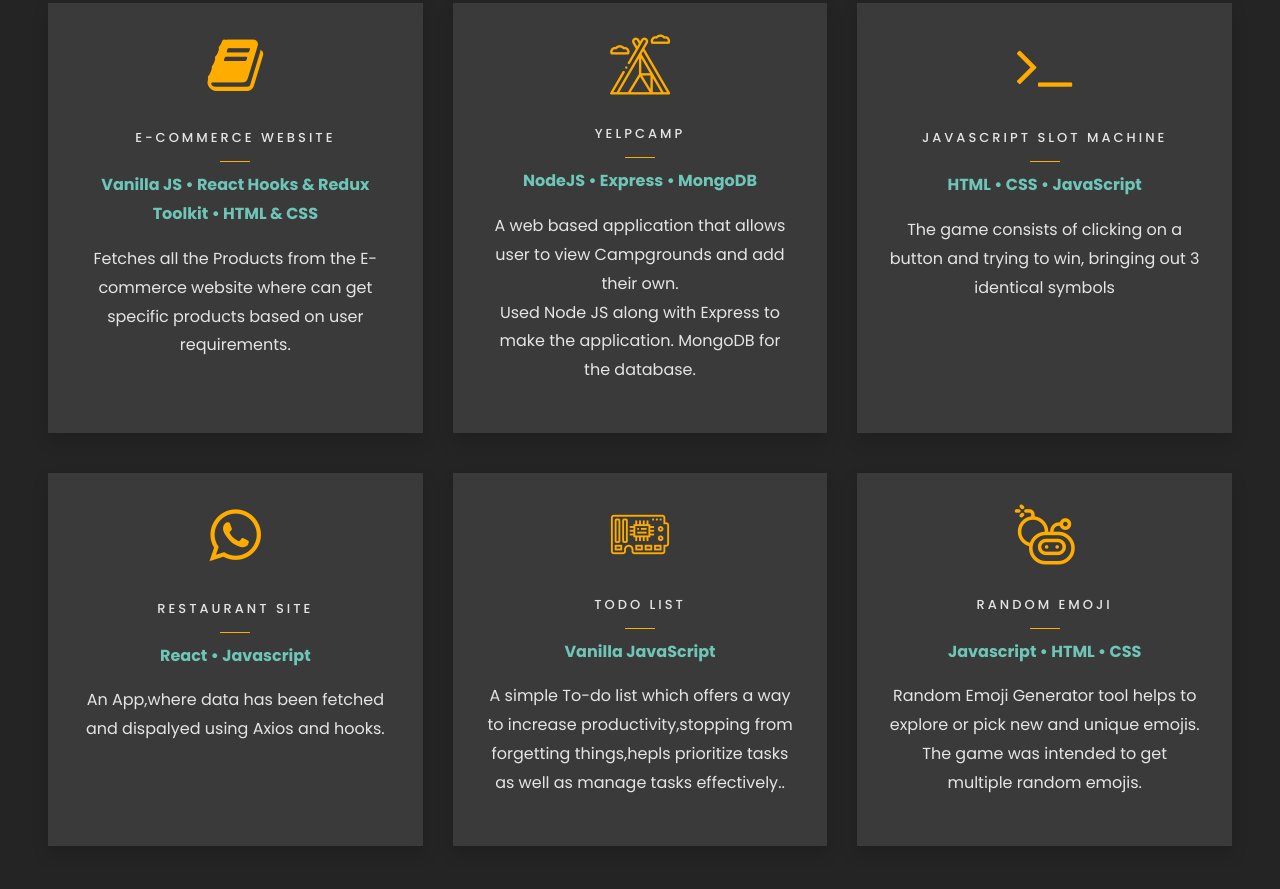
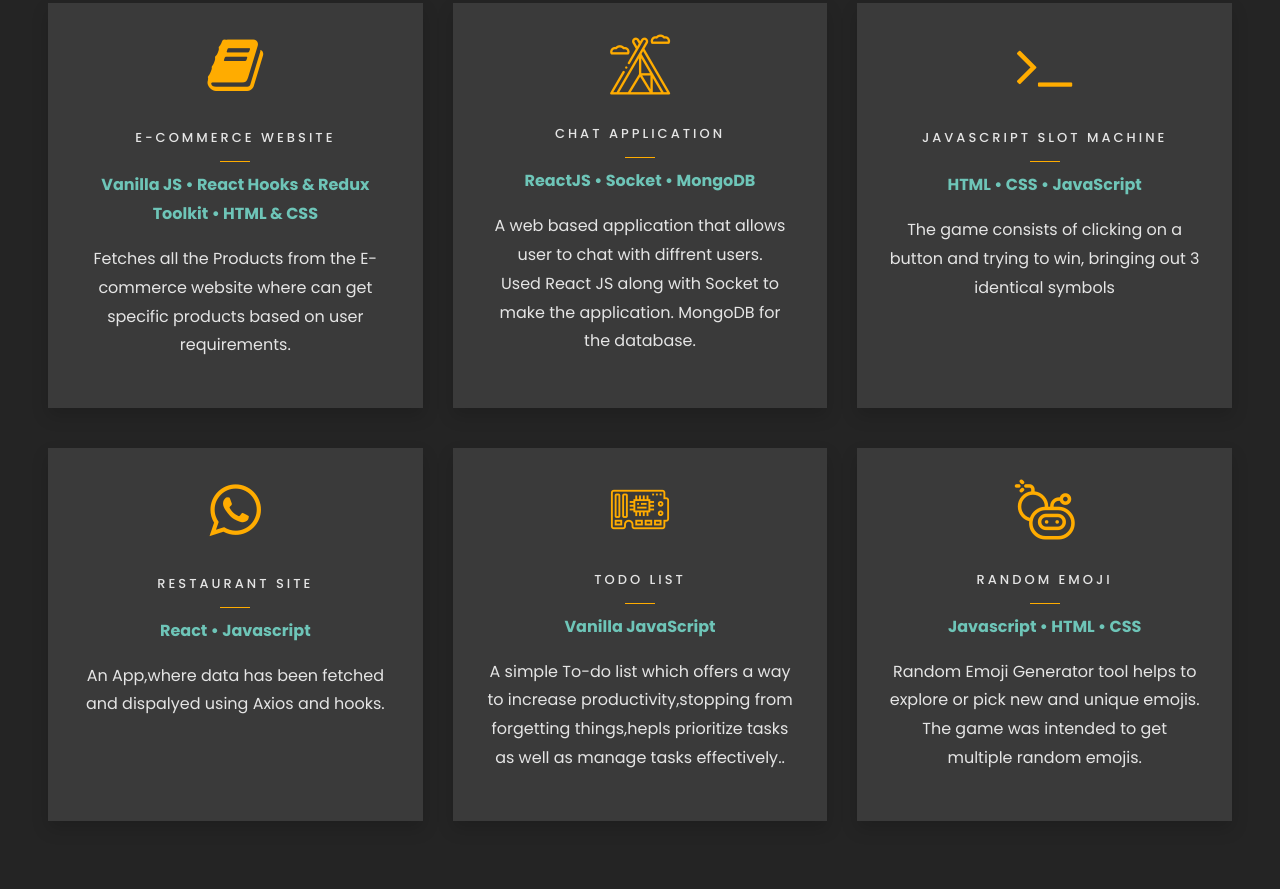
Before and after one commit to SHRIGOWRIKS/Personal_Portfolio, a plain HTML site: page index.html in a window 1280 px wide. Shown: the part 4195-5084 px from the top of the page. Drawn offline with Linux system fonts and the light colour scheme; animation ran at ten frames a second; files whose address does not match are found by name.

Commit message:
Update index.html

```diff
--- a/index.html
+++ b/index.html
@@ -319,10 +319,10 @@
 							<i class="flaticon-camp"></i>
 						</span>
 						<div class="desc">
-							<h3 class="mb-4">YelpCamp</h3>
-							<p><strong>NodeJS • Express • MongoDB</strong></p>
-							<p>A web based application that allows user to view Campgrounds and add their own. <br> Used
-								Node JS along with Express to make the application. MongoDB for the database.</p>
+							<h3 class="mb-4">Chat Application</h3>
+							<p><strong>ReactJS • Socket • MongoDB</strong></p>
+							<p>A web based application that allows user to chat with diffrent users. <br> Used
+								React JS along with Socket to make the application. MongoDB for the database.</p>
 						</div>
 					</a>
 				</div>
```
